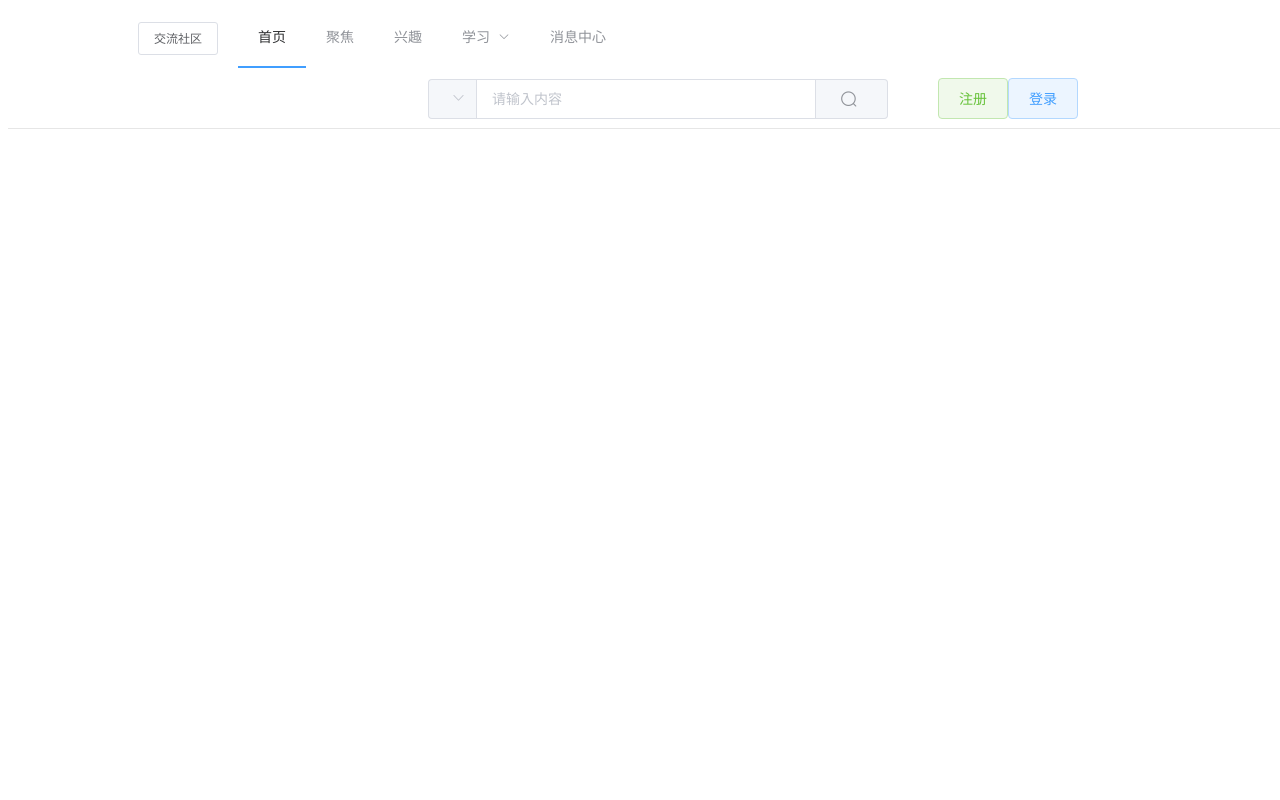
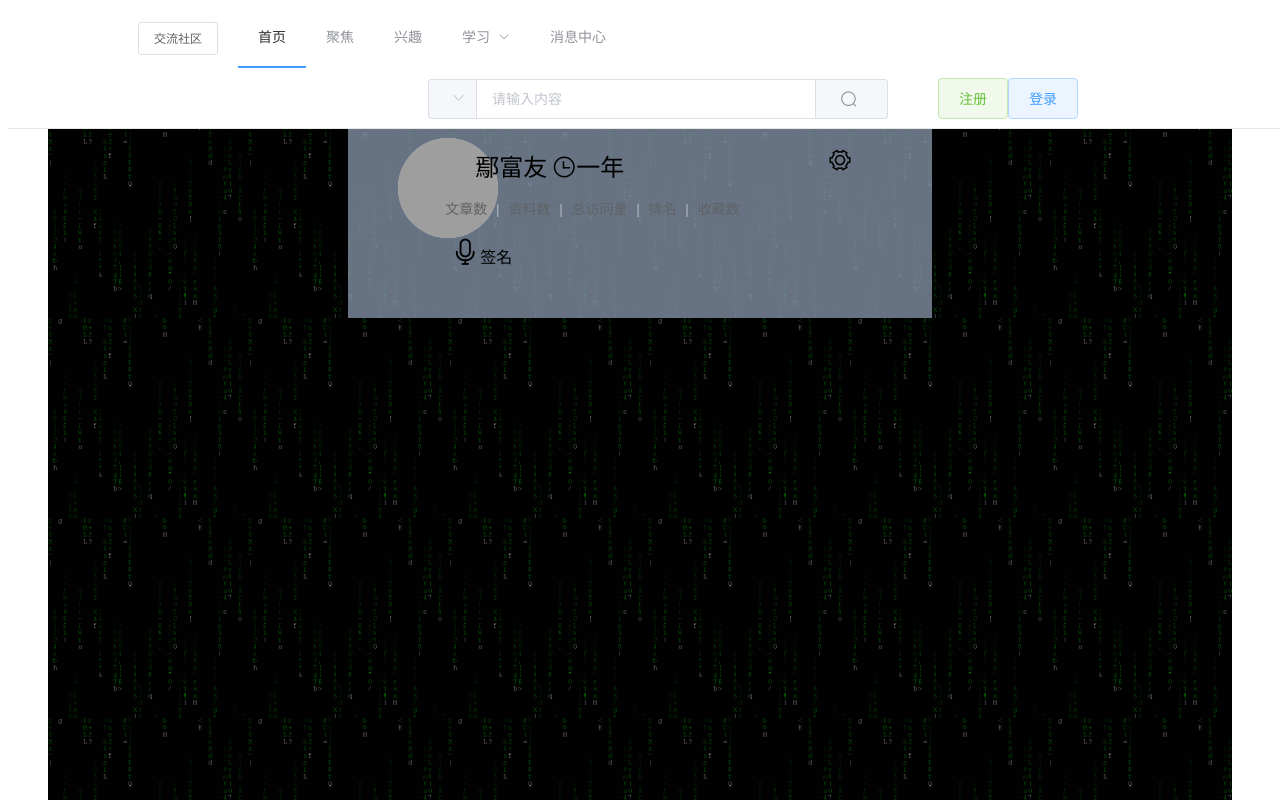
Before and after one commit to yanfuyou/community-page, a Vue app in the folder community/: page /#/user/userhome in a window 1280 px wide. Shown: the top 800 px of the page. Built offline with nearby package versions, Linux system fonts and the light colour scheme; grey boxes are pictures that could not be loaded; what mavon-editor would draw is missing.

Commit message:
用户界面的一些修改

```diff
--- a/community/src/components/Nav.vue
+++ b/community/src/components/Nav.vue
@@ -32,7 +32,7 @@
         </el-menu-item>
         <el-menu-item id="user" v-else>
           <div>
-            <el-dropdown trigger="click">
+            <el-dropdown>
               <span class="el-dropdown-link">
                 <el-avatar :src="avatar.src"></el-avatar>
               </span>
@@ -41,7 +41,7 @@
                 <el-badge :value="2" class="item" type="warning">
                   <el-dropdown-item icon="el-icon-bell">消息</el-dropdown-item>
                 </el-badge>
-                <!-- <el-dropdown-item icon="el-icon-bell">消息</el-dropdown-item> -->
+                <el-dropdown-item icon="el-icon-bell" @click.native="dump('/user/userhome')">主页</el-dropdown-item>
                 <el-dropdown-item icon="el-icon-circle-plus">收藏</el-dropdown-item>
                 <el-dropdown-item icon="el-icon-setting">设置</el-dropdown-item>
                 <el-dropdown-item icon="el-icon-user-solid"><span @click="logout">退出</span></el-dropdown-item>
@@ -97,6 +97,10 @@ export default {
 </script>
 <!-- 原本没有scoped 因为.el-button--primary加的 -->
 <style scoped>
+.el-badge {
+  margin-bottom: 0px;
+}
+
 #head {
   width: 100%;
   /* 固定导航栏 */
--- a/community/src/components/article/Preview.vue
+++ b/community/src/components/article/Preview.vue
@@ -37,7 +37,8 @@
                                     <el-badge :value="this.comments.length" class="item">
                                         <el-button size="small">评论</el-button>
                                     </el-badge>
-                                    <el-button style="float: right; padding: 0px" type="text" @click="writeComment">写评论
+                                    <el-button style="float: right; padding: 0px" type="text" @click="writeComment"><i
+                                            class="el-icon-edit"></i>写评论
                                     </el-button>
                                 </div>
                                 <div v-for="(comment,index) in comments" :key="index" class="text item">
@@ -58,7 +59,6 @@
                             </span>
                         </el-dialog>
                     </el-row>
-
                 </el-main>
             </el-container>
         </el-container>
@@ -77,7 +77,7 @@ export default {
             // 写评论标识
             dialogVisible: false,
             // 输入的评论信息
-            commentVal:'',
+            commentVal: '',
             // 评论信息
             comments: [
                 {
@@ -137,7 +137,8 @@ export default {
 </script>
 
 <style lang="scss">
-.el-dialog__wrapper,.el-dialog {
+.el-dialog__wrapper,
+.el-dialog {
     height: 400px;
     line-height: 0;
 }
--- a/community/src/components/user/UserDetail.vue
+++ b/community/src/components/user/UserDetail.vue
@@ -2,7 +2,7 @@
     <div>
         <el-row>
             <el-col :span="24">
-                <el-avatar shape="square" :size="100" :src="squareUrl"></el-avatar>
+                <el-avatar id="avatar" shape="square" :size="100" :src="squareUrl"></el-avatar>
                 <el-descriptions class="margin-top" :column="2" :size="size" border>
                     <el-descriptions-item>
                         <template slot="label">
@@ -44,9 +44,7 @@
         </el-row>
         <el-row>
             <el-col :span="24">
-                <el-rate v-model="value" :icon-classes="this.iconClasses" void-icon-class="icon-rate-face-off"
-                    :colors="['#99A9BF', '#F7BA2A', '#FF9900']">
-                </el-rate>
+                <el-rate v-model="value" :max="10" @change="change()"></el-rate>
             </el-col>
         </el-row>
     </div>
@@ -73,7 +71,9 @@ export default {
     },
 
     methods: {
-
+        change(){
+            console.log('新的分值：',this.value);
+        }
     },
 };
 
@@ -83,4 +83,7 @@ export default {
 .el-aside{
     line-height: 20px !important;
 }
+#avatar{
+    margin-top:20px;
+}
 </style>
--- /dev/null
+++ b/community/src/components/user/UserHome.vue
@@ -0,0 +1,96 @@
+<template>
+    <div id="box">
+        <div id="userHome">
+            <el-row id="head">
+                <el-col :span="4">
+                    <div class="block avatar">
+                        <el-avatar :size="100" :src="circleUrl"></el-avatar>
+                    </div>
+                </el-col>
+                <el-col :span="20">
+                    <el-row id="user-main">
+                        <el-col :span="24">
+                            <div id="name">
+                                <span>鄢富友</span>
+                                <i class="el-icon-time">一年</i>
+                                <i style="float:right;margin-right:80px;" class="el-icon-setting" title="设置"></i>
+
+
+                            </div>
+                        </el-col>
+                    </el-row>
+                    <el-row>
+                        <el-col :span="24">
+                            <el-breadcrumb separator="|" style="color:#2b426e !important;">
+                                <el-breadcrumb-item>文章数</el-breadcrumb-item>
+                                <el-breadcrumb-item>资料数</el-breadcrumb-item>
+                                <el-breadcrumb-item>总访问量</el-breadcrumb-item>
+                                <el-breadcrumb-item>排名</el-breadcrumb-item>
+                                <el-breadcrumb-item>收藏数</el-breadcrumb-item>
+                            </el-breadcrumb>
+                            <div>
+                                <i style="font-size:30px;margin-top:20px;"
+                                    class="el-icon-microphone"></i><span>签名</span>
+                            </div>
+                        </el-col>
+                    </el-row>
+                </el-col>
+            </el-row>
+            <el-row>
+
+            </el-row>
+        </div>
+    </div>
+</template>
+
+<script>
+export default {
+    data() {
+        return {
+            circleUrl: "https://cube.elemecdn.com/3/7c/3ea6beec64369c2642b92c6726f1epng.png",
+            userComment: {
+                total: '60',
+
+            }
+        }
+    }
+}
+</script>
+<style lang="scss" scoped>
+#box {
+    width: 100%;
+    height: 100%;
+    background: url('../../assets/img/skin.gif') repeat #0a0a0a;
+    margin: 0;
+    padding: 0;
+
+    #userHome {
+        height: 800px;
+        margin: 50px 300px auto 300px;
+    }
+}
+
+#head {
+    height: 200px;
+    background: #8393a5c9;
+
+    #name {
+        margin-left: 30px;
+        font-size: 24px;
+        font-family: "kaiti";
+    }
+}
+
+.avatar {
+    margin-top: 20px;
+    margin-left: 50px;
+}
+
+#user-main {
+    margin-top: 30px;
+}
+
+.el-tag {
+    margin-top: 20px;
+}
+</style>
--- a/community/src/router/index.js
+++ b/community/src/router/index.js
@@ -2,15 +2,15 @@ import Vue from "vue";
 import VueRouter from "vue-router";
 Vue.use(VueRouter)
 import Body from '../components/Body'
-// 首页
+// 用户
 import Index from '../components/index/Index'
-// 登录
 import Login from '../components/user/Login'
-// 注册
 import SignUp from '../components/user/SignUp'
+import UserHome from '../components/user/UserHome'
 // 文章
 import Write from '../components/article/Write'
 import Preview from '../components/article/Preview'
+
 const routes = [
     {
         path: '/',
@@ -34,6 +34,10 @@ const routes = [
                 path: 'signup',
                 component: SignUp,
                 meta: { title: '注册' }
+            }, {
+                path: 'userhome',
+                component: UserHome,
+                meta: {title:'用户主页'}
             }
         ]
     },
@@ -44,12 +48,12 @@ const routes = [
             {
                 path: 'write',
                 component: Write,
-                meta: {title: '写文章'}
+                meta: { title: '写文章' }
             },
             {
                 path: 'preview',
                 component: Preview,
-                meta: {title: '文章详情'}
+                meta: { title: '文章详情' }
             }
 
         ]
```
Also changed, not shown: community/src/assets/img/skin.gif (added).
